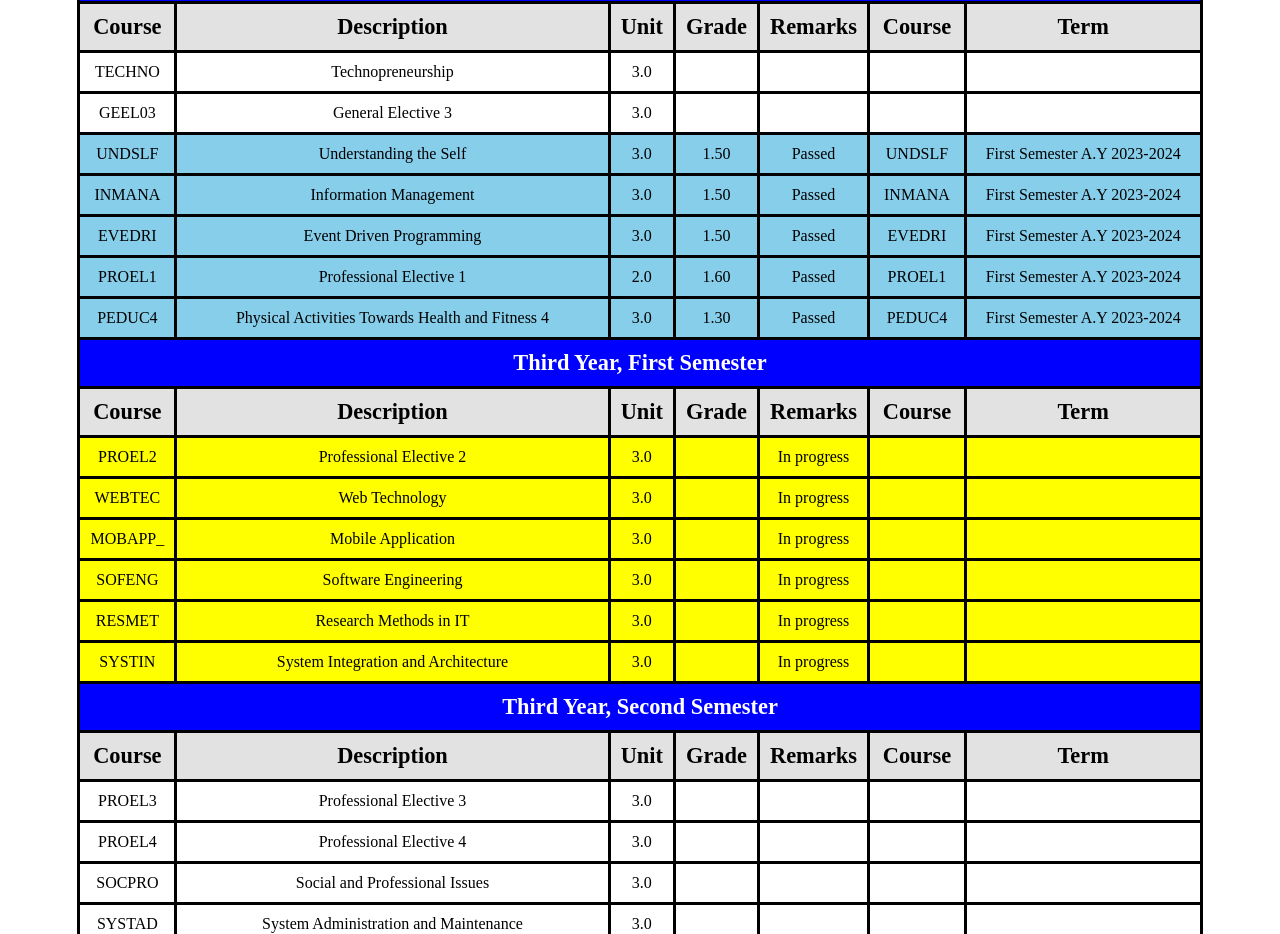
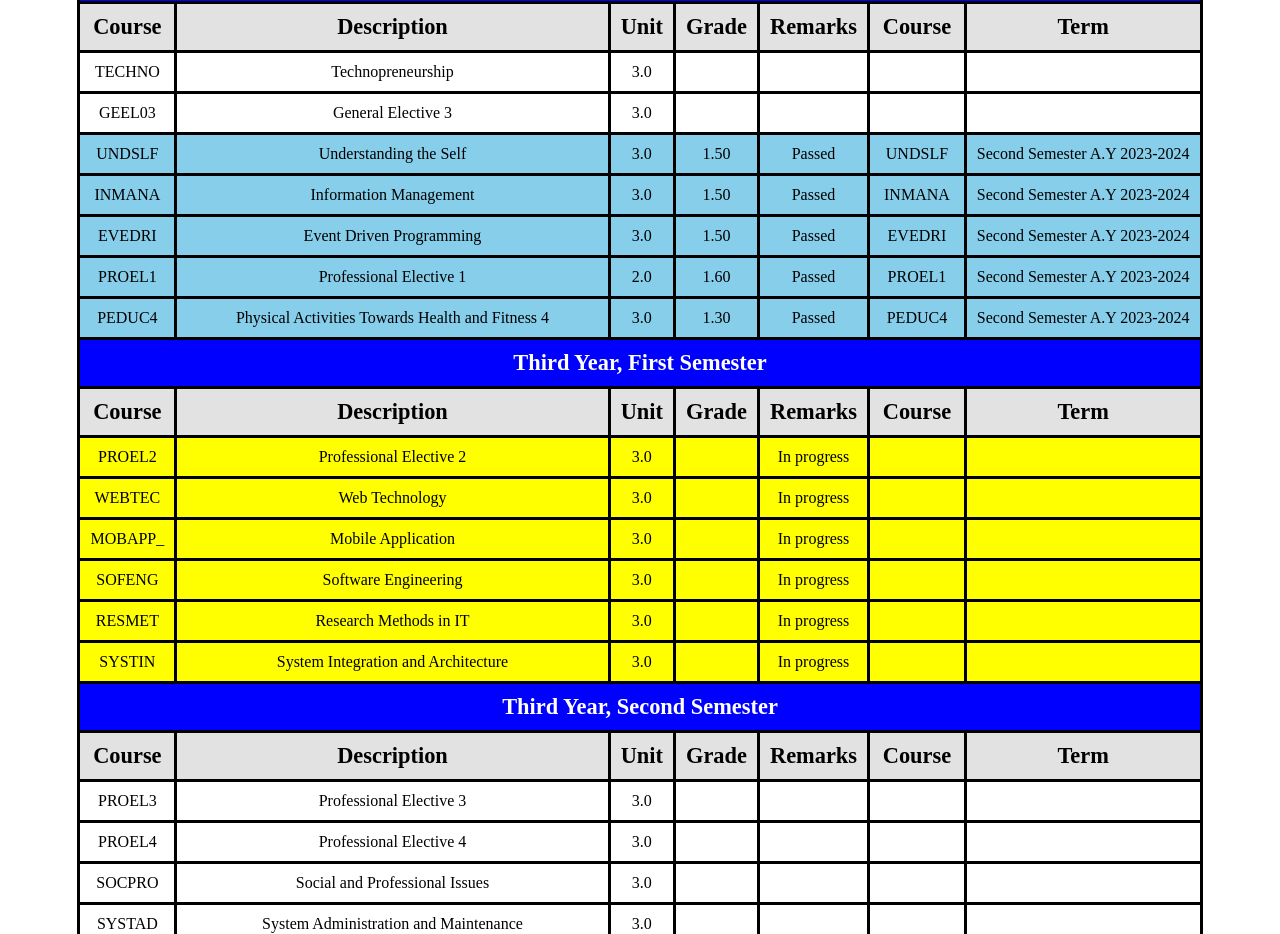
Before and after one commit to kenzanity3/Lab-Activity-2-Arante-Webtech, a plain HTML site: page index.html in a window 1280 px wide. Shown: the part 1347-2281 px from the top of the page. Drawn offline with Linux system fonts and the light colour scheme.

Commit message:
index.html

```diff
--- a/index.html
+++ b/index.html
@@ -307,7 +307,7 @@ td{background-color: skyblue; color:  black;}
             <td>1.50</td>
             <td>Passed</td>
             <td>UNDSLF</td>
-            <td>First Semester A.Y 2023-2024</td>
+            <td>Second Semester A.Y 2023-2024</td>
         </tr>
         <tr>
             <td>INMANA</td>
@@ -316,7 +316,7 @@ td{background-color: skyblue; color:  black;}
             <td>1.50</td>
             <td>Passed</td>
             <td>INMANA</td>
-            <td>First Semester A.Y 2023-2024</td>
+            <td>Second Semester A.Y 2023-2024</td>
         </tr>
         <tr>
             <td>EVEDRI</td>
@@ -325,7 +325,7 @@ td{background-color: skyblue; color:  black;}
             <td>1.50</td>
             <td>Passed</td>
             <td>EVEDRI</td>
-            <td>First Semester A.Y 2023-2024</td>
+            <td>Second Semester A.Y 2023-2024</td>
         </tr>
         <tr>
             <td>PROEL1</td>
@@ -334,7 +334,7 @@ td{background-color: skyblue; color:  black;}
             <td>1.60</td>
             <td>Passed</td>
             <td>PROEL1</td>
-            <td>First Semester A.Y 2023-2024</td>
+            <td>Second Semester A.Y 2023-2024</td>
         </tr>
         <tr>
             <td>PEDUC4</td>
@@ -343,7 +343,7 @@ td{background-color: skyblue; color:  black;}
             <td>1.30</td>
             <td>Passed</td>
             <td>PEDUC4</td>
-            <td>First Semester A.Y 2023-2024</td>
+            <td>Second Semester A.Y 2023-2024</td>
         </tr>
         <!--5th sem-->
         <b>
```
